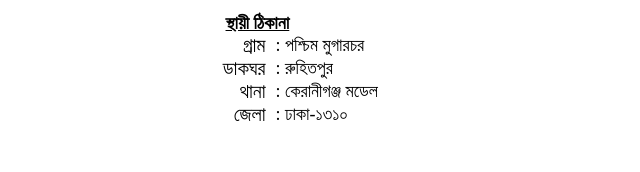
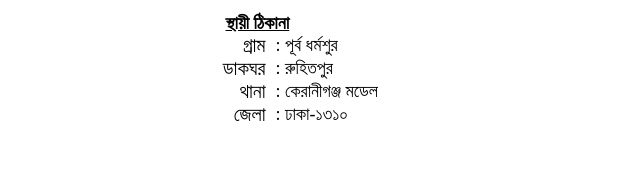
Before and after one commit to Ruhitpurup/index.php-onlinetrack-warish_onosondan-tid-20252613851006468, a plain HTML site: page index.html in a window 1280 px wide. Shown: the part 321-493 px from the top of the page, 415-1055 px from the left. Drawn offline with Linux system fonts and the light colour scheme.

Commit message:
Update index.html

```diff
--- a/index.html
+++ b/index.html
@@ -122,7 +122,7 @@
                             </tr>
                             <tr>
                                 <td style="width:100px;text-align:right; padding-right:10px; font-size:20px;">গ্রাম</td>
-                                <td><font style="font-size:18px;">: পশ্চিম মুগারচর</font></td>
+                                <td><font style="font-size:18px;">: পূর্ব ধর্মশুর </font></td>
                             </tr>
                             <tr>
                                 <td style="text-align:right; padding-right:10px; font-size:20px;">ডাকঘর </td>
```
